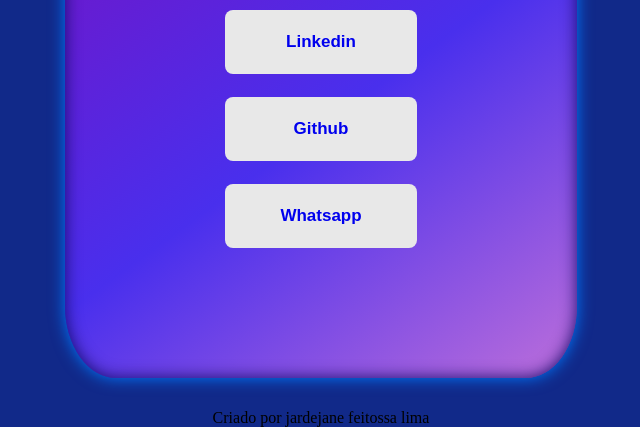
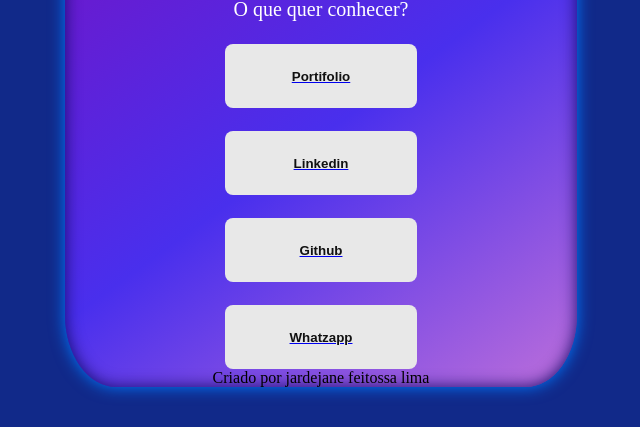
Before and after one commit to Jardejane/Perfil, a plain HTML site: page index.html in a window 1280 px wide. Shown: the part 373-800 px from the top of the page, without its empty margins (319-959 px from the left). Drawn offline with Linux system fonts and the light colour scheme.

Commit message:
colocando whatsapp

```diff
--- a/index.html
+++ b/index.html
@@ -7,7 +7,7 @@
     <link rel="stylesheet" href="style.css">
     <title>perfl</title>
   </head>
-  <body></body>
+  <body>
 <section id="tela">
   <div class="card">
     <div class="card-border-top"></div>
@@ -16,21 +16,23 @@
     </div>
     <span>Bem vindo ao meu perfil</span>
     <p class="job">O que quer conhecer?</p>
-    <button>
-        <a href="portifolio/portifolio.html">Portifolio</a>
-    </button>
-    <button>
-        <a href="https://www.linkedin.com/in/jardejane-feitosa-lima-60a6851a4/">Linkedin</a>
-    </button>
-    <button>
-        <a href="https://github.com/jardejane">Github</a>
-    </button>
-    <button>
-      <a href=" https://wa.me/99999336937">Whatsapp</a>
-  </button>
+        <a href="portifolio/portifolio.html"> <button>
+          Portifolio
+        </button> </a>
 
-  </div>
+        <a href="https://www.linkedin.com/in/jardejane-feitosa-lima-60a6851a4/"> <button>
+          Linkedin
+        </button> </a>
 
-  <footer>Criado por jardejane feitossa lima</footer>
+        <a href="https://github.com/jardejane"><button>
+          Github
+        </button> </a>
+
+      <a href=" https://wa.me/+5599999336937"><button>Whatzapp</button></a>
+
+      <footer>Criado por jardejane feitossa lima</footer>
+    </div>
   </section>
+
+</body>
 </html>
--- a/style.css
+++ b/style.css
@@ -28,7 +28,12 @@ section#tela .card {
   margin: auto;
   font-family: inherit;
   border-radius: 10%;
-  box-shadow: inset 0 0 1em rgb(21, 11, 105), 0 0 1em rgb(0, 123, 255);
+  box-shadow: inset 0 0 1em rgb(21, 11, 105), 0 0 1em rgb(0, 123,
+   255);
+
+   display: flex;
+   align-items: center;
+   flex-direction: column;
 }
 
 .card span {
```
Also changed, not shown: portifolio/portifolio.css (+29 -10 lines).
